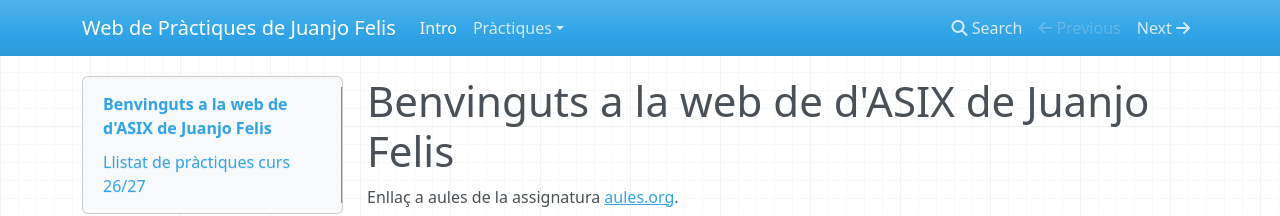
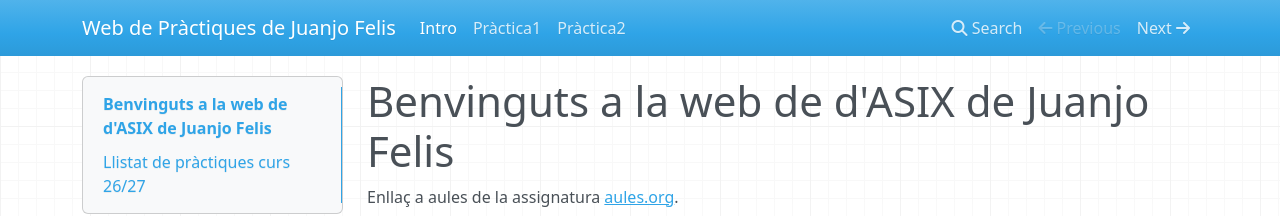
Before and after one commit to jfelis/mkdocsproves, an MkDocs documentation site: the page built from docs/index.md, in a window 1280 px wide. Shown: the top 216 px of the page. Built offline with MkDocs 1.6.1, drawn with Linux system fonts in a browser that asks for light colours; nearby versions of some CDN libraries; part of the change alters nothing that is shown.

Commit message:
reestructure les pràctiques

```diff
--- a/mkdocs.yml
+++ b/mkdocs.yml
@@ -1,6 +1,5 @@
 site_name: Web de Pràctiques de Juanjo Felis
 nav:
   - Intro: index.md
-  - Pràctiques:
-    - Pràctica1: fail2ban_telegram_md.md
-    - Pràctica2: sshguard_sshaudit_md.md
+  - Pràctica1: fail2ban_telegram_md.md
+  - Pràctica2: sshguard_sshaudit_md.md
```
